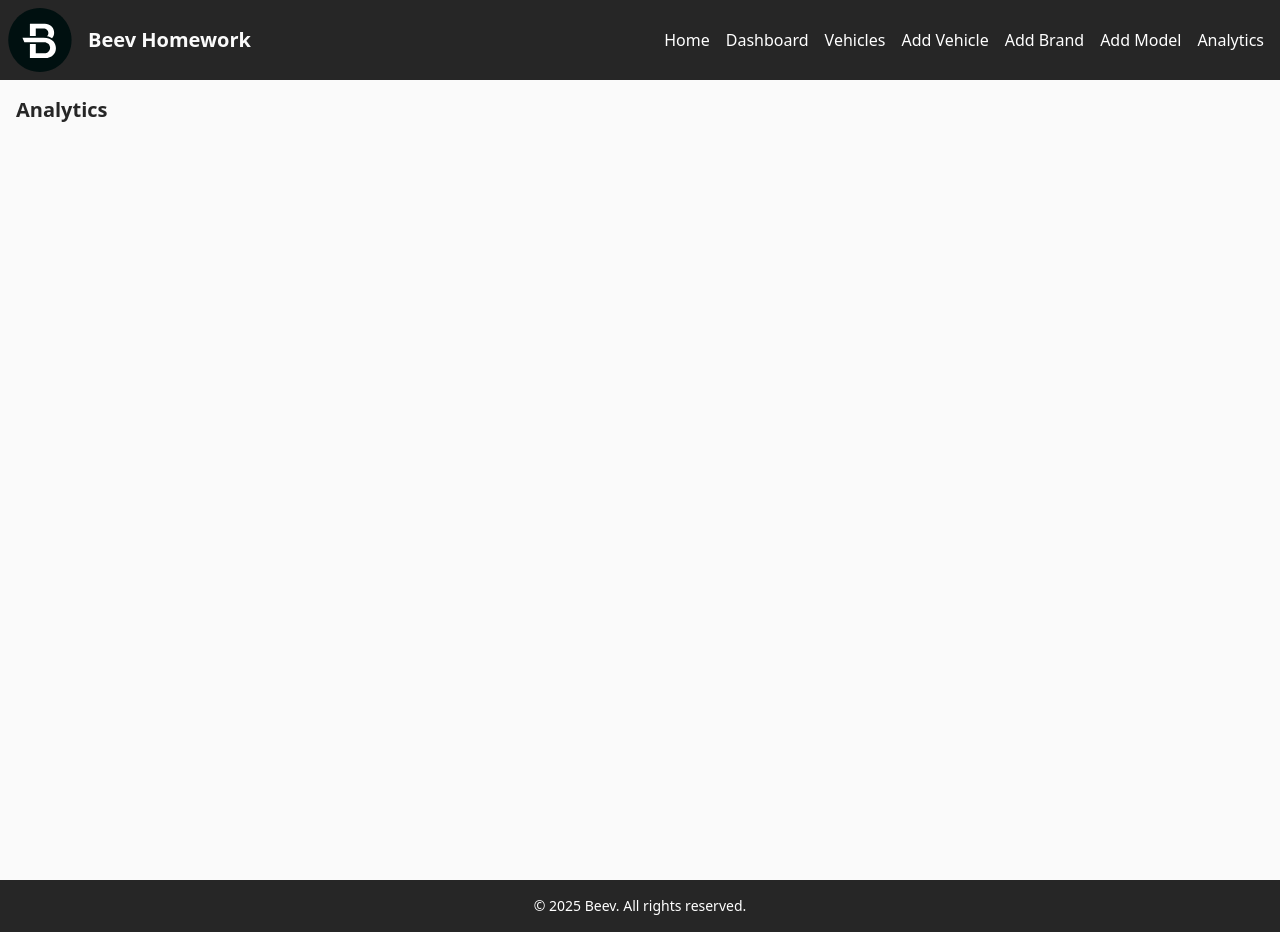
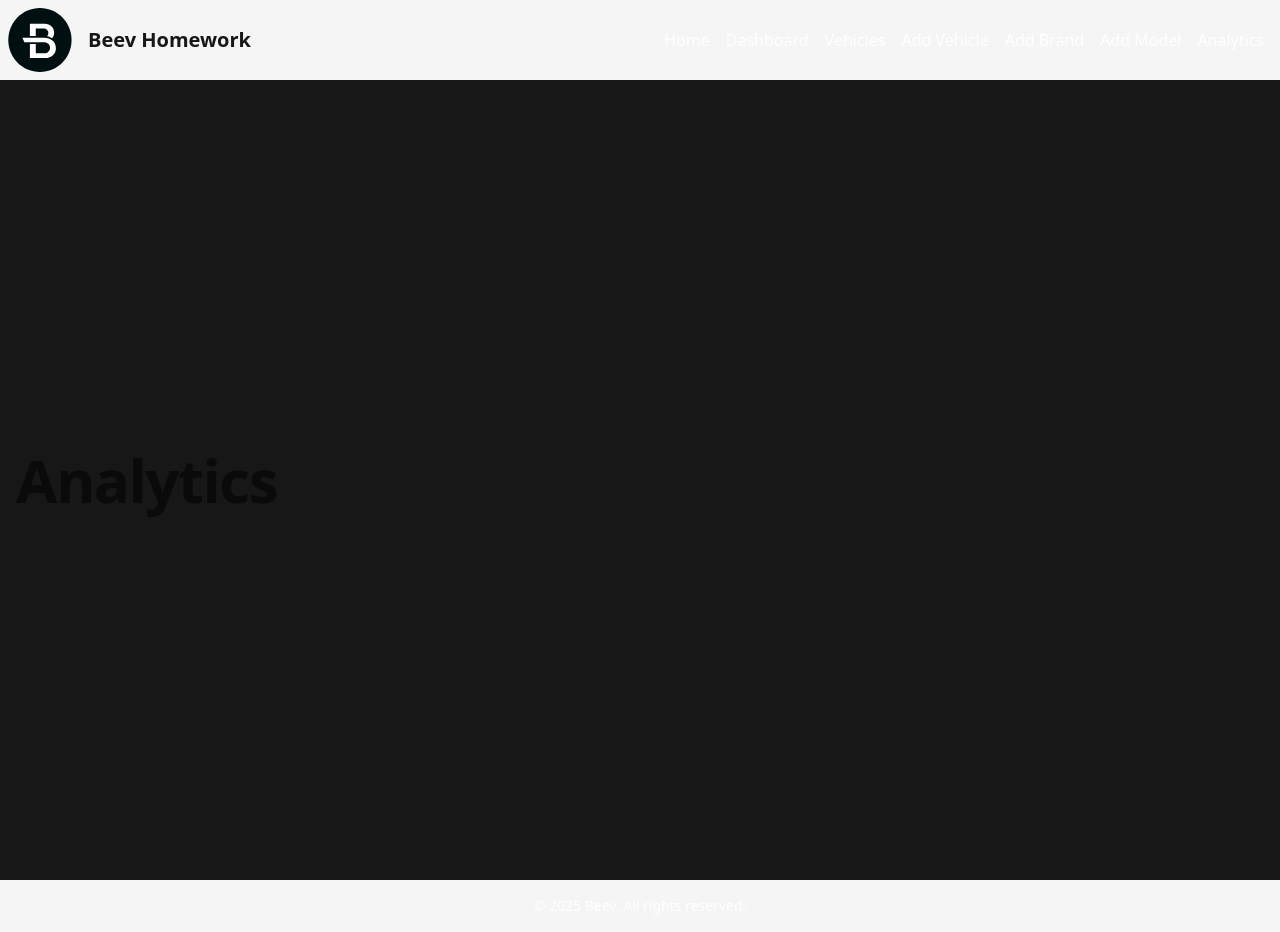
Before and after one commit to s-gardette/beev-homework-simon-gardette, a React (Vite) app in the folder frontend/: page / in a window 1280 px wide. Built offline with nearby package versions, Linux system fonts and the light colour scheme.

Commit message:
feat: Enhance Layout Ui

```diff
--- a/frontend/src/components/layout/Layout.tsx
+++ b/frontend/src/components/layout/Layout.tsx
@@ -2,17 +2,16 @@ import { Outlet } from "react-router";
 import { Header } from "./Header";
 import { Footer } from "./Footer";
 import { PageProvider, usePageContext } from "./PageContext.tsx";
+import { Heading } from "../ui/headings";
 
 function LayoutContent() {
     const { heading } = usePageContext();
 
     return (
-        <div className="layout dark">
+        <div className="layout dark:dark bg-primary text-secondary ">
             <Header />
-            <main className="bg-primary text-secondary relative min-h-screen">
-                {heading ? (
-                    <h1 className="p-4 text-xl font-semibold">{heading}</h1>
-                ) : null}
+            <main className="relative container mx-auto min-h-screen content-center px-4">
+                {heading && <Heading as="h1">{heading}</Heading>}
                 <Outlet />
             </main>
             <Footer />
```
